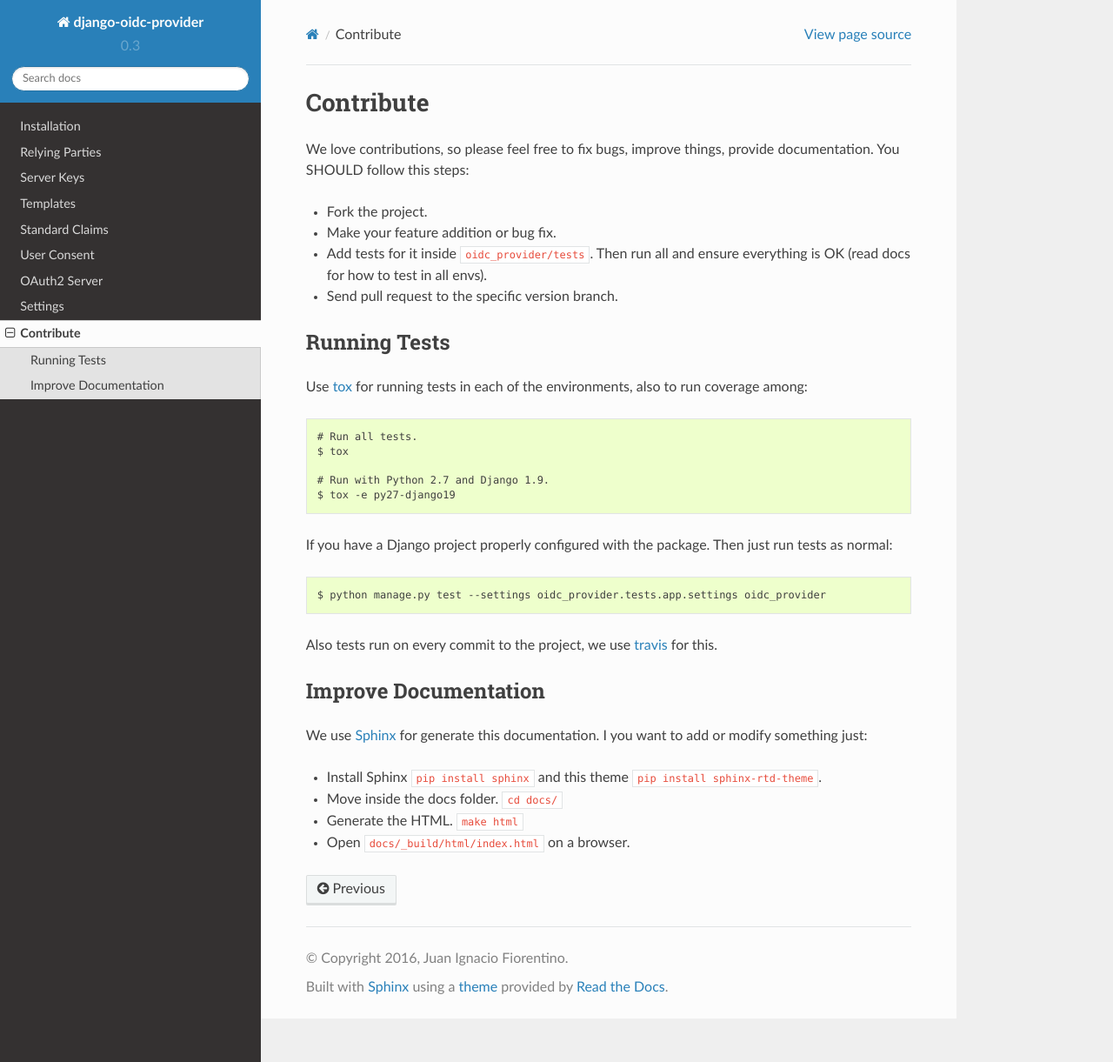
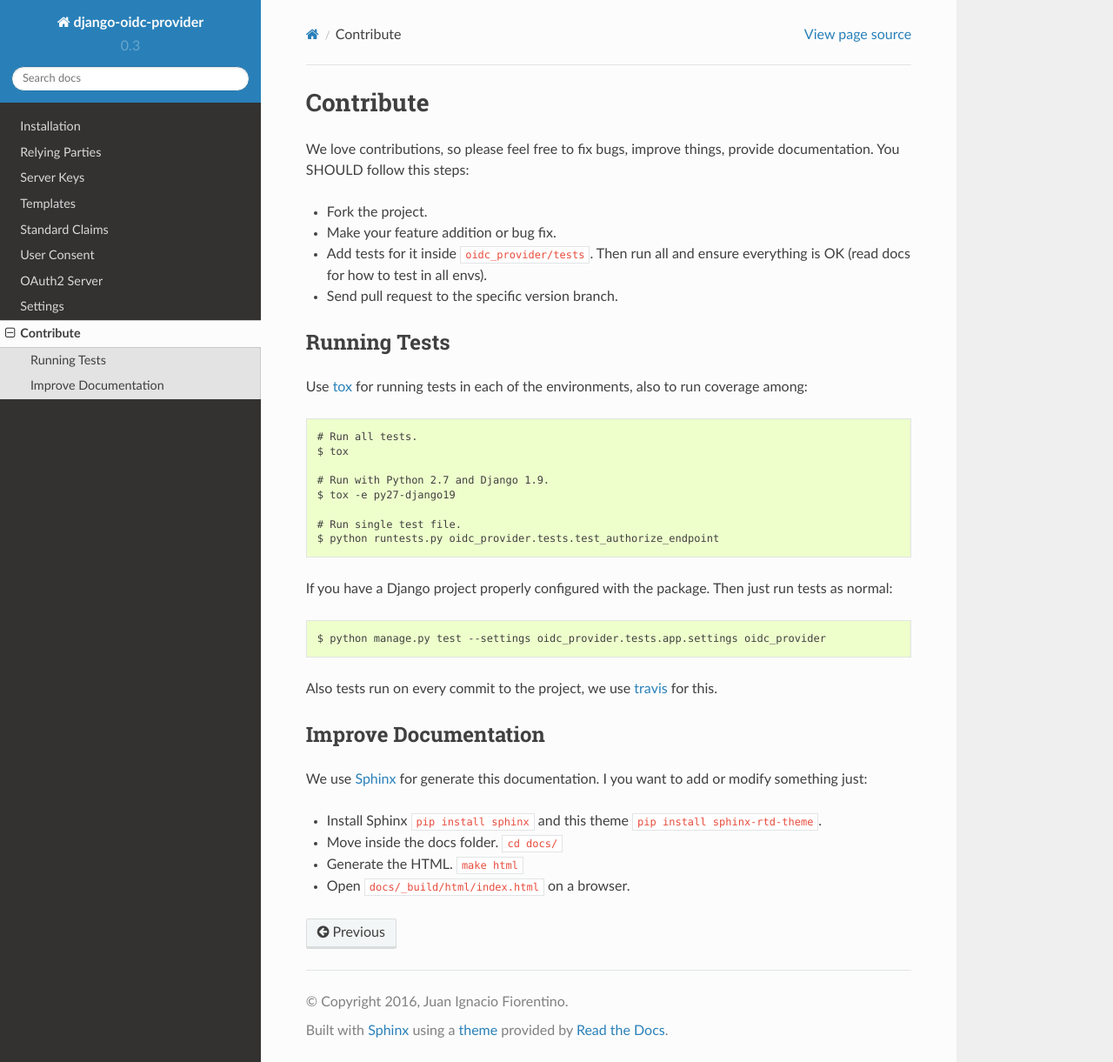
Before and after one commit to juanifioren/django-oidc-provider, a Sphinx documentation site: the page built from docs/sections/contribute.rst, in a window 1280 px wide and 1221 px high. Shown: the whole window at 87% size. Built offline with Sphinx 7.4.7 and the Read the Docs theme 2.0.0, drawn with Linux system fonts in a browser that asks for light colours.

Commit message:
Improve docs.

```diff
--- a/docs/sections/contribute.rst
+++ b/docs/sections/contribute.rst
@@ -21,6 +21,9 @@ Use `tox <https://pypi.python.org/pypi/tox>`_ for running tests in each of the e
     # Run with Python 2.7 and Django 1.9.
     $ tox -e py27-django19
 
+    # Run single test file.
+    $ python runtests.py oidc_provider.tests.test_authorize_endpoint
+
 If you have a Django project properly configured with the package. Then just run tests as normal::
 
     $ python manage.py test --settings oidc_provider.tests.app.settings oidc_provider
```
